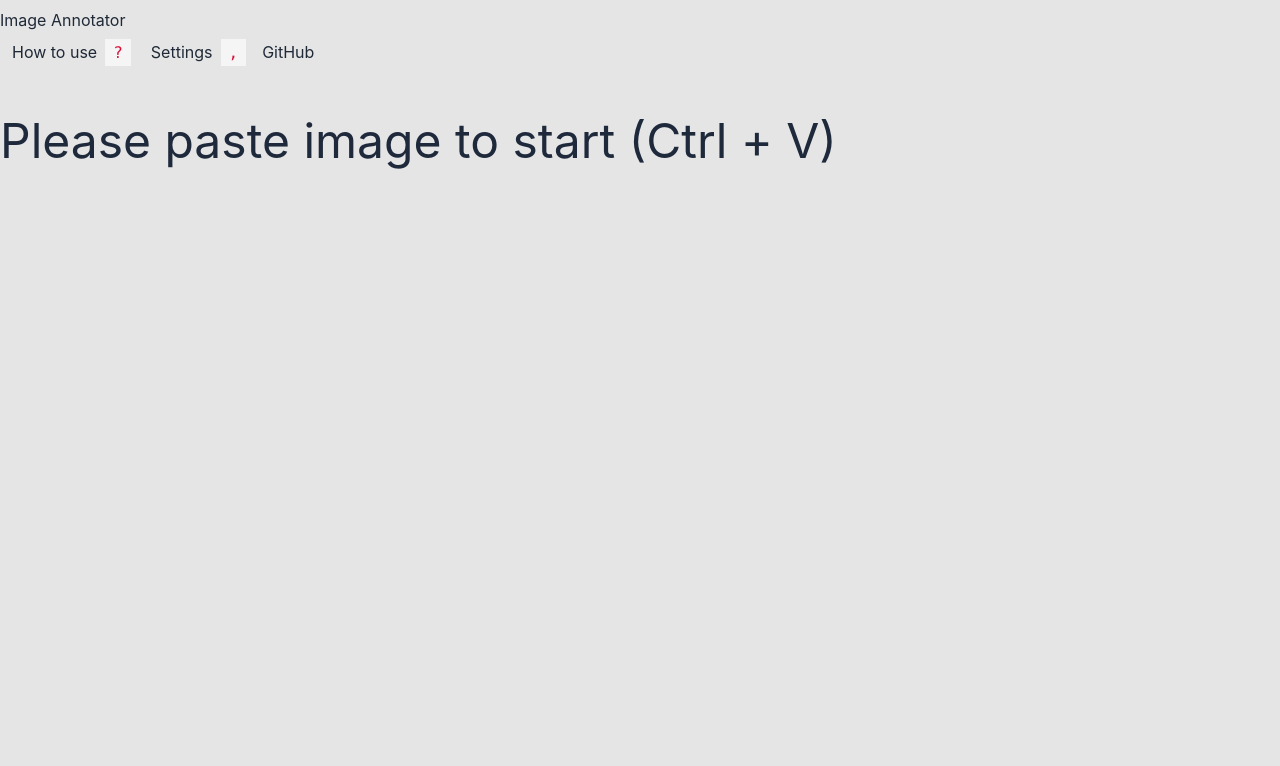
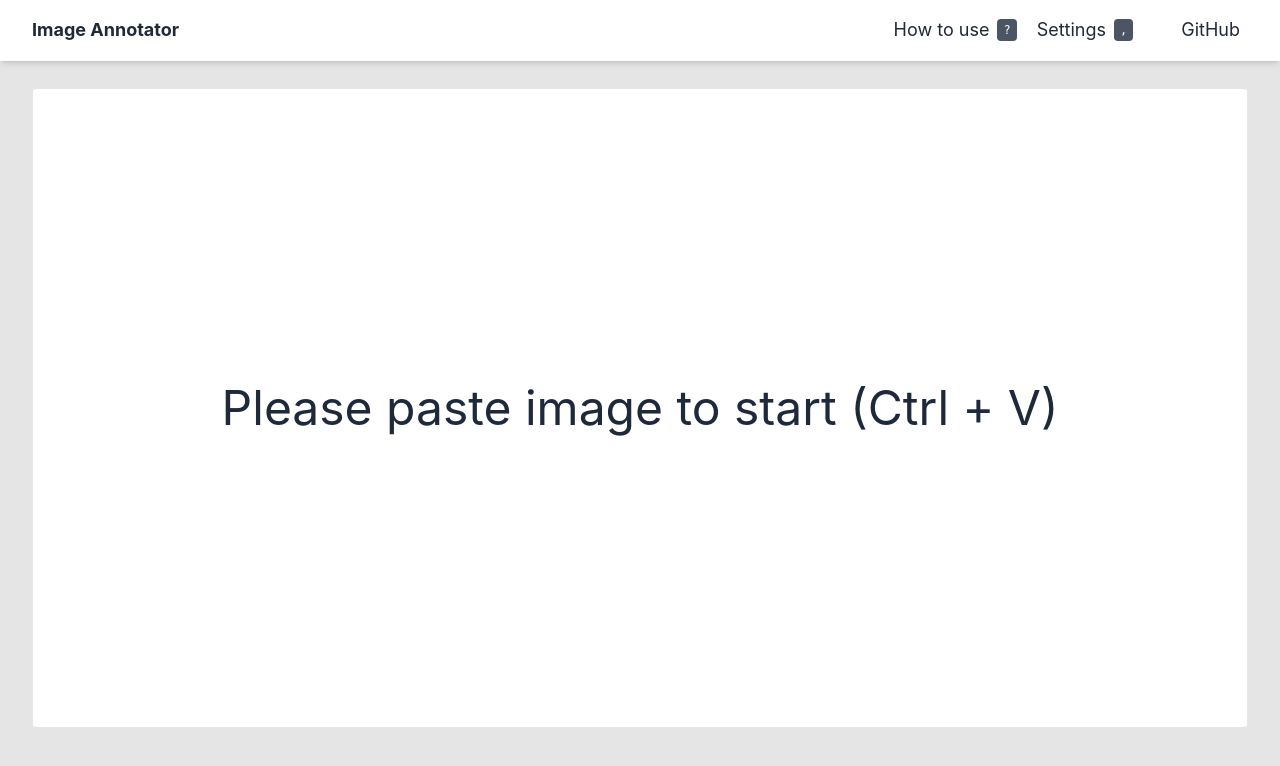
Before and after one commit to acro5piano/image-annotator, a Next.js app: page / in a window 1280 px wide. Shown: the top 766 px of the page. Built offline with nearby package versions, Linux system fonts and the light colour scheme.

Commit message:
done stylist with Tailwind

```diff
--- a/src/components/Modal.tsx
+++ b/src/components/Modal.tsx
@@ -1,3 +1,5 @@
+import clsx from 'clsx'
+
 export function Modal({
   visible,
   children,
@@ -11,8 +13,11 @@ export function Modal({
 }) {
   return (
     <div
-      className="fixed top-0 left-0 w-full flex justify-center items-center bg-gray-800"
-      style={{ height: visible ? '100vh' : 0, background: 'rgba(0,0,0,0.7)' }}
+      className={clsx(
+        'fixed top-0 left-0 w-full flex justify-center items-center bg-gray-800 h-screen',
+        !visible && 'hidden',
+      )}
+      style={{ background: 'rgba(0,0,0,0.7)' }}
       onClick={onClose}
     >
       {visible && (
--- a/src/pages/_app.tsx
+++ b/src/pages/_app.tsx
@@ -1,11 +1,15 @@
 import 'src/globals.css'
-import 'tailwindcss/tailwind.css'
 
 import type { AppProps } from 'next/app'
+import Head from 'next/head'
+import { OG } from 'src/utils/og'
 
 function MyApp({ Component, pageProps }: AppProps) {
   return (
     <>
+      <Head>
+        <title>{OG.title}</title>
+      </Head>
       <Component {...pageProps} />
     </>
   )
--- a/src/pages/_document.tsx
+++ b/src/pages/_document.tsx
@@ -1,12 +1,5 @@
 import { Head, Html, Main, NextScript } from 'next/document'
-
-const OG = {
-  description:
-    'Open-source, Keyboard-cetric, and fast image editor. Especially useful when you add some description to a cropped screenshot.',
-  image: 'https://image-annotator.com/og.png',
-  title:
-    'Image Annotator - Open-source, Keyboard-cetric, and fast image editor',
-}
+import { OG } from 'src/utils/og'
 
 export default function Document() {
   return (
--- /dev/null
+++ b/src/utils/og.ts
@@ -0,0 +1,7 @@
+export const OG = {
+  description:
+    'Open-source, Keyboard-cetric, and fast image editor. Especially useful when you add some description to a cropped screenshot.',
+  image: 'https://image-annotator.com/og.png',
+  title:
+    'Image Annotator - Open-source, Keyboard-cetric, and fast image editor',
+}
--- a/tailwind.config.js
+++ b/tailwind.config.js
@@ -1,7 +1,7 @@
 module.exports = {
   content: [
-    './pages/**/*.{js,ts,jsx,tsx}',
-    './components/**/*.{js,ts,jsx,tsx}',
+    './src/pages/**/*.{js,ts,jsx,tsx}',
+    './src/components/**/*.{js,ts,jsx,tsx}',
   ],
   theme: {
     extend: {},
```
